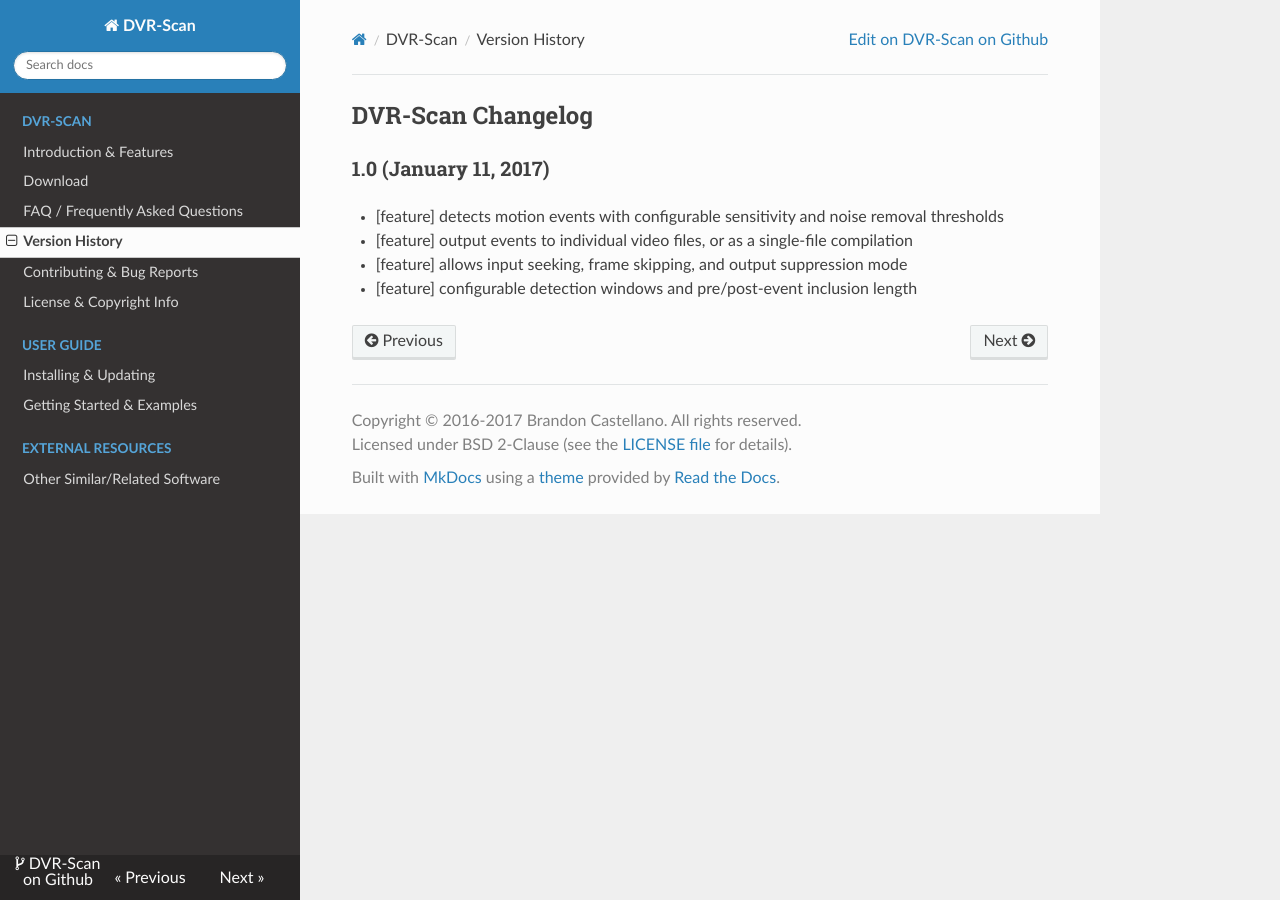
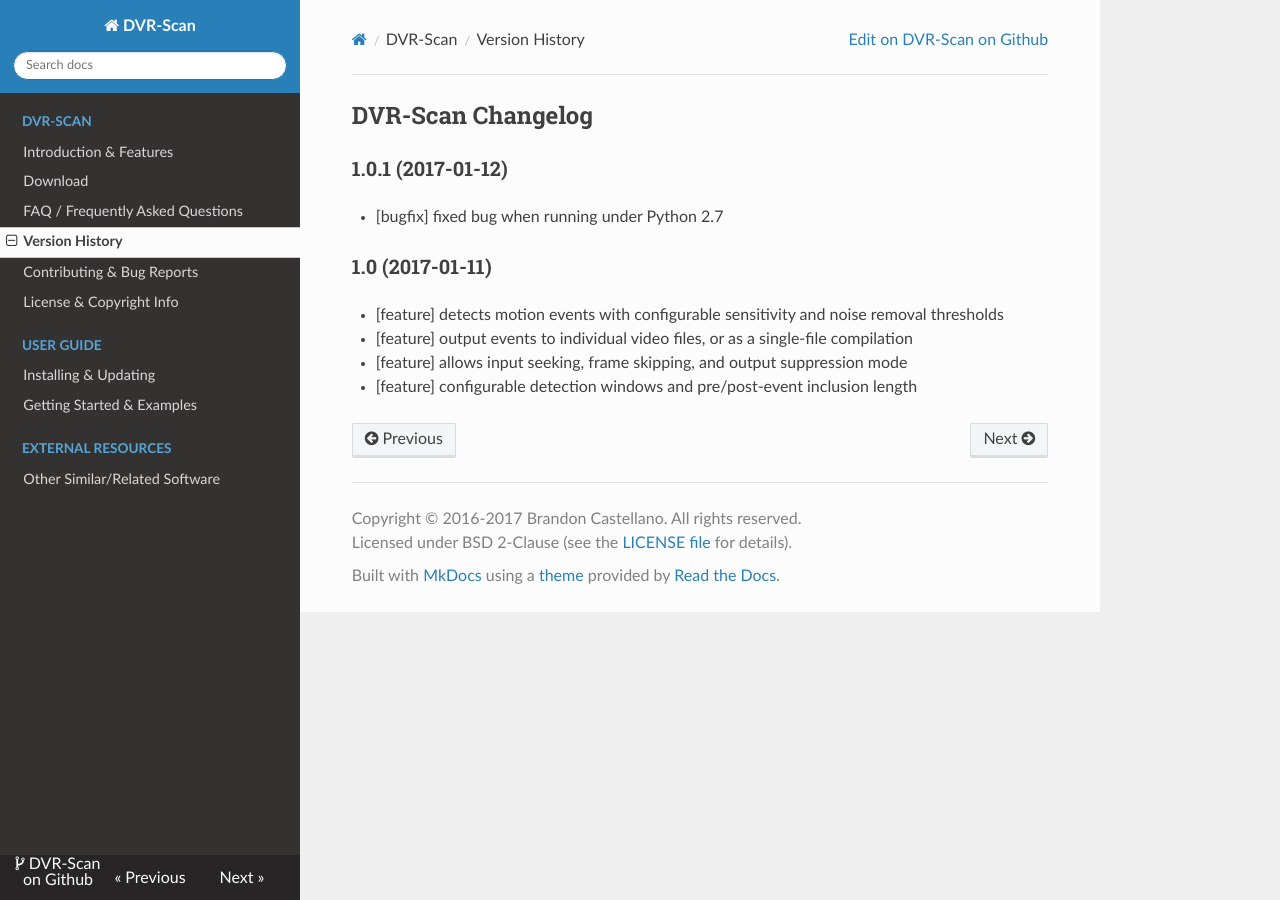
Before and after one commit to Breakthrough/DVR-Scan, an MkDocs documentation site: the page built from docs/changelog.md, in a window 1280 px wide. Built offline with MkDocs 1.6.1, drawn with Linux system fonts in a browser that asks for light colours; nearby versions of some CDN libraries; old or Windows-style settings are respelled for this version of MkDocs.

```diff
--- a/docs/changelog.md
+++ b/docs/changelog.md
@@ -1,7 +1,11 @@
 
 <h2>DVR-Scan Changelog</h2>
 
-### 1.0 (January 11, 2017)
+### 1.0.1 (2017-01-12)
+
+ * [bugfix] fixed bug when running under Python 2.7
+
+### 1.0 (2017-01-11)
 
  * [feature] detects motion events with configurable sensitivity and noise removal thresholds
  * [feature] output events to individual video files, or as a single-file compilation
--- a/dvr_scan/__init__.py
+++ b/dvr_scan/__init__.py
@@ -33,7 +33,7 @@ import dvr_scan.scanner
 
 
 # Used for module identification and when printing copyright & version info.
-__version__ = 'v1.0'
+__version__ = 'v1.0.1'
 
 # About & copyright message string shown for the -v/--version CLI argument.
 ABOUT_STRING   = """-----------------------------------------------
--- a/setup.py
+++ b/setup.py
@@ -35,7 +35,7 @@ def get_requires():
 
 setup(
     name='DVR-Scan',
-    version='1.0',
+    version='1.0.1',
     description="Tool for finding and extracting motion events in video files (e.g. security camera footage).",
     long_description=open('package-info.rst').read(),
     author='Brandon Castellano',
```
Also changed, not shown: README.md (+1 -1 lines), docs/download.md (+3 -3 lines), docs/index.md (+1 -1 lines).
